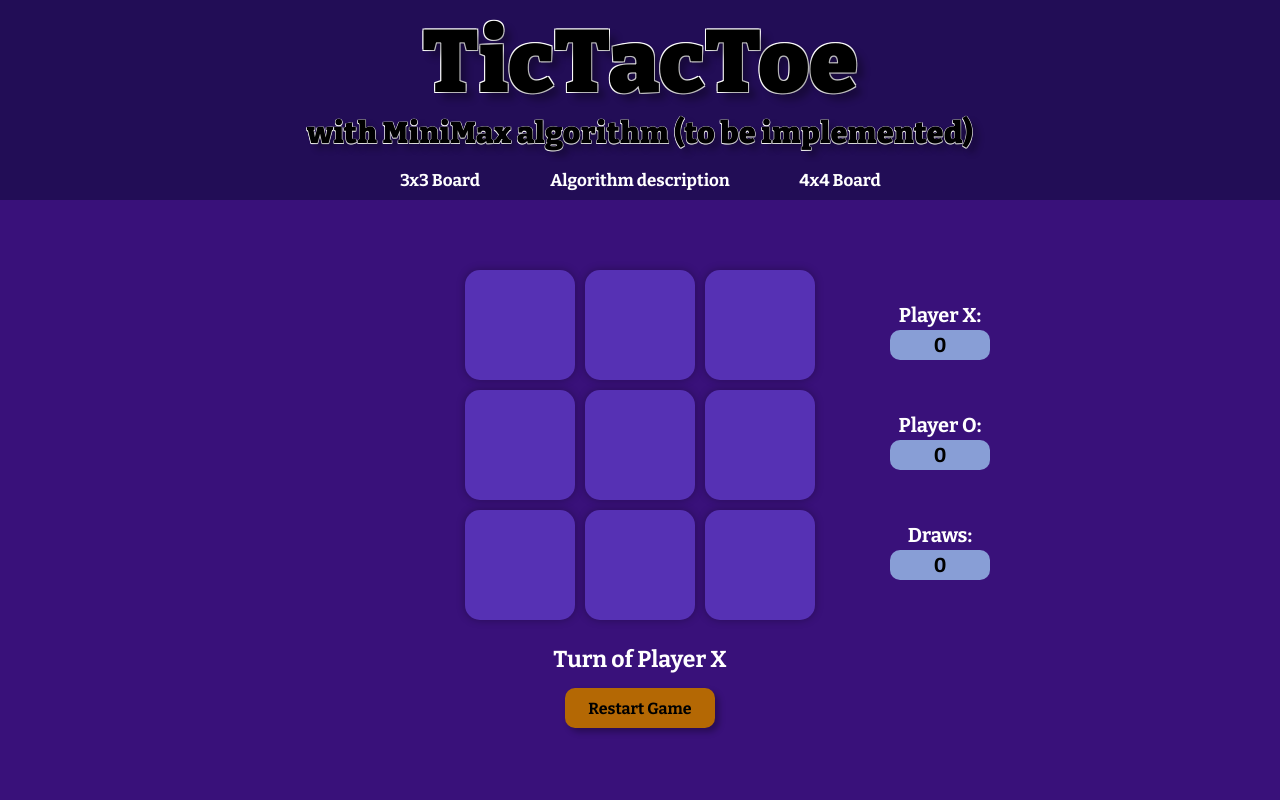
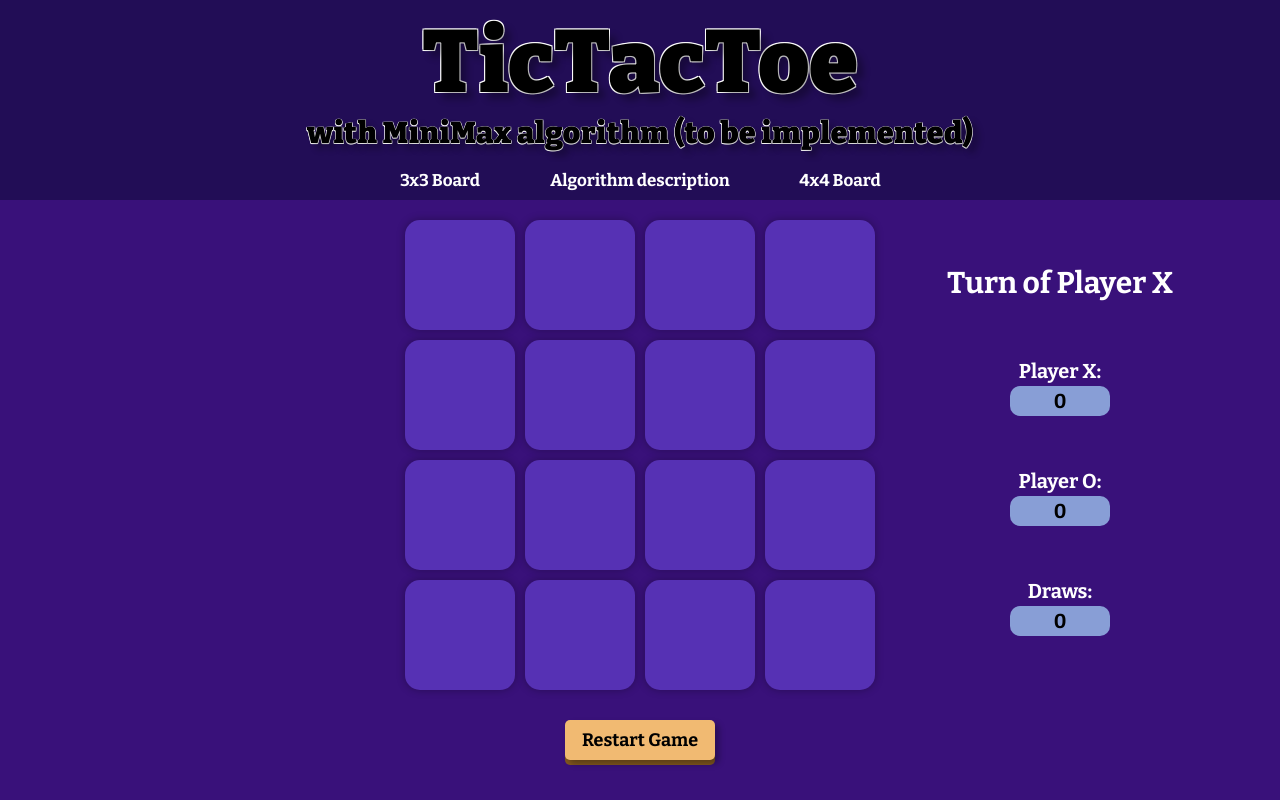
Before and after one commit to Micoolo/web-tic-tac-toe, a plain HTML site: page game4x4.html in a window 1280 px wide. Drawn offline with nearby package versions, Linux system fonts and the light colour scheme.

Commit message:
Added 4x4 game option

```diff
--- a/game.css
+++ b/game.css
@@ -14,7 +14,7 @@ div {
 }
 
 .logo {
-    width: 100%;
+    width: 100vw;
     display: flex;
     flex-direction: column;
     align-items: center;
@@ -44,6 +44,7 @@ header a {
 }
 
 .menuOption {
+    display: block;
     width: 190px;
     text-align: center;
     padding: 5px;
@@ -90,9 +91,8 @@ header a {
 .container {
     display: flex;
     position: relative;
-    margin-top: 50px;
     width: 100vw;
-    height: 490px;
+    height: 580px;
     justify-content: center;
     align-items: center;
 
@@ -102,12 +102,21 @@ header a {
     position: absolute;
     top: 0;
     left: 50%;
-    transform: translateX(200px);
-    width: 200px;
-    height: 490px;
+    transform: translateX(300px);
+    width: 240px;
+    height: 580px;
     display: flex;
     flex-direction: column;
     align-items: center;
+}
+
+.status {
+    text-align: center;
+    font-size: 30px;
+    font-weight: 700;
+    padding: 5px;
+    margin-top: 60px;
+    color: white;
 }
 
 .scoreText {
@@ -136,17 +145,17 @@ header a {
     justify-content: center;
 }
 
-.gameContainer {
+#gameContainer3x3 {
     position: relative;
     width: 400px;
-    height: 490px;
+    height: 580px;
     display: flex;
     flex-direction: column;
     align-items: center;
 }
 
-.board {
-    margin-top: 10px;
+#board3x3 {
+    margin-top: 80px;
     height: 370px;
     width: 370px;
     display: grid;
@@ -157,13 +166,25 @@ header a {
     gap: 10px;
 }
 
-.status {
-    text-align: center;
-    font-size: 23px;
-    font-weight: 700;
-    padding: 5px;
+#gameContainer4x4 {
+    position: relative;
+    width: 520px;
+    height: 580px;
+    display: flex;
+    flex-direction: column;
+    align-items: center;
+}
+
+#board4x4 {
     margin-top: 10px;
-    color: white;
+    height: 490px;
+    width: 490px;
+    display: grid;
+    grid-template-columns: repeat(4, 110px);
+    grid-template-rows: repeat(4, 110px);
+    justify-content: center;
+    align-content: center;
+    gap: 10px;
 }
 
 .field {
@@ -198,33 +219,55 @@ header a {
     animation: clickAnimation 0.2s ease-in-out;
 }
 
+.restartButton {
+    position: relative;
+    height: 45px;
+    width: 150px;
+}
+
+#restartButton3x3 {
+    margin-top: 70px;
+}
+
+#restartButton4x4 {
+    margin-top: 20px;
+}
+
+.restartShadow {
+    position: absolute;
+    background-color: rgb(131, 88, 31);
+    height: 25px;
+    width: 150px;
+    top: 20px;
+    border-radius: 5px;
+}
 
 #restart {
-    margin-top: 10px;
+    position: relative;
+    z-index: 10;
     width: 150px;
     height: 40px;
-    background-color: rgb(180, 104, 4);
-    border-radius: 10px;
+    background-color: rgb(241, 186, 114);
+    border-radius: 5px;
     font-family: inherit;
     font-weight: 700;
-    font-size: 16px;
+    font-size: 18px;
     border: 0;
     transition: 0.2s ease;
     box-shadow: 4px 4px 6px rgba(0, 0, 0, 0.3);
 }
 
 #restart:hover {
-    background-color: rgb(183, 79, 0);
+    background-color: rgb(213, 154, 78);
     cursor: pointer;
-    transform: scale(1.03);
     box-shadow: 0px 0px 6px rgba(0, 0, 0, 0.3);
 }
 
 #restart:active {
-    transform: scale(0.95);
-    padding-left: 10px;
-    padding-top: 2px;
+    top: 5px;
 }
+
+
 
 .field.x {
     background-color: rgba(229, 191, 53, 0.5);
--- a/game.html
+++ b/game4x4.html
@@ -22,14 +22,14 @@
             </a>
             </header>
         <div class="menu">
-            <div class="menuOption" id="board3x3">3x3 Board</div>
-            <div class="menuOption" id="description">Algorithm description</div>
-            <div class="menuOption" id="board4x4">4x4 Board</div>
+            <div class="menuOption" id="option3x3" onclick="location.href='game3x3.html';">3x3 Board</div>
+            <div class="menuOption" id="optionDescrytpion">Algorithm description</div>
+            <div class="menuOption" id="option4x4" onclick="location.href='game4x4.html';">4x4 Board</div>
         </div>
     </div>
     <div class="container">
-        <div class="gameContainer">
-            <div class="board" id="gameBoard">
+        <div class="gameContainer" id="gameContainer4x4">
+            <div class="board" id="board4x4">
                 <div class="field" data-index="0"></div>
                 <div class="field" data-index="1"></div>
                 <div class="field" data-index="2"></div>
@@ -39,11 +39,21 @@
                 <div class="field" data-index="6"></div>
                 <div class="field" data-index="7"></div>
                 <div class="field" data-index="8"></div>
+                <div class="field" data-index="9"></div>
+                <div class="field" data-index="10"></div>
+                <div class="field" data-index="11"></div>
+                <div class="field" data-index="12"></div>
+                <div class="field" data-index="13"></div>
+                <div class="field" data-index="14"></div>
+                <div class="field" data-index="15"></div>
             </div>
-            <div class="status" id="status">Turn of Player X</div>
-            <button id="restart" onclick="restartGame()">Restart Game</button>
+            <div class="restartButton" id="restartButton4x4">
+                <button id="restart" onclick="restartGame()">Restart Game</button>
+                <div class="restartShadow"></div>
+            </div>
         </div>
         <div class="scoreContainer">
+            <div class="status" id="status">Turn of Player X</div>
             <div class="scoreText">Player X:</div>
             <div class="score" id="playerX">0</div>
             <div class="scoreText">Player O:</div>
--- a/gameLogic.js
+++ b/gameLogic.js
@@ -4,10 +4,13 @@ const countO = document.getElementById("playerO");
 const countDraws = document.getElementById("draws");
 const fields = document.querySelectorAll(".field");
 let currentPlayer = 'X';
-let board = Array(9).fill(null);
 let gameActive = true;
+let boardSize, winningCombinations;
 
-const winningCombinations = [
+//checking if its a 3x3 or 4x4 board
+if(document.getElementById("board3x3")) {
+    boardSize = 3;
+    winningCombinations = [
         [0, 1, 2],
         [3, 4, 5],
         [6, 7, 8],
@@ -17,6 +20,22 @@ const winningCombinations = [
         [0, 4, 8],
         [2, 4, 6]
     ];
+} else if (document.getElementById("board4x4")) {
+    boardSize = 4;
+    winningCombinations = [
+        [0, 1, 2, 3],
+        [4, 5, 6, 7],
+        [8, 9, 10, 11],
+        [12, 13, 14, 15],
+        [0, 4, 8, 12],
+        [1, 5, 9, 13],
+        [2, 6, 10, 14],
+        [3, 7, 11, 15],
+        [0, 5, 10, 15],
+        [3, 6, 9, 12]
+    ];
+}
+let board = Array(boardSize * boardSize).fill(null);
 
 function fieldClick(event) {
     const index = event.target.dataset.index;
@@ -73,7 +92,7 @@ function highlightWinningFields() {
 }
 
 function restartGame() {
-    board = Array(9).fill(null);
+    board = Array(boardSize*boardSize).fill(null);
     fields.forEach(field => {
         field.textContent = '';
         field.classList.remove('x', 'o', 'winner', 'blank');
```
Also changed, not shown: game3x3.html (added, +59 -0 lines). Lines whose indentation alone changed are shown as unchanged.
